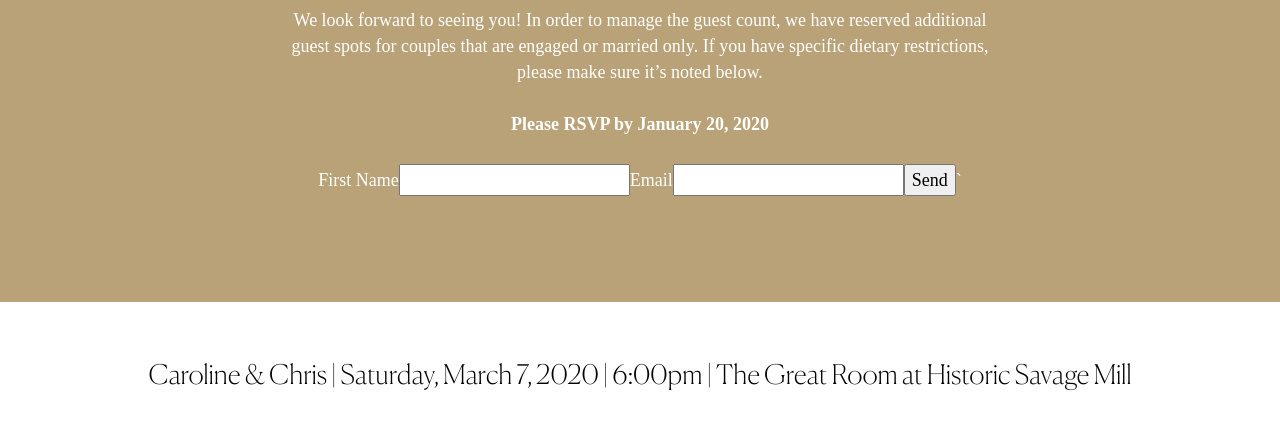
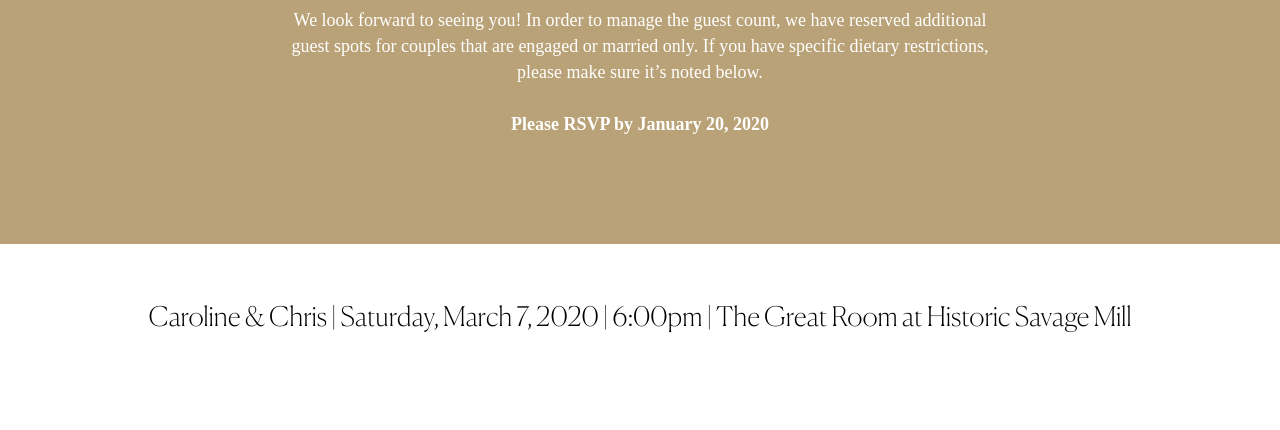
Before and after one commit to carolinesoleelee/wedding-site, a Gatsby site: page /page-3 in a window 1280 px wide. Shown: the part 374-804 px from the top of the page. Built offline with nearby package versions, Linux system fonts and the light colour scheme; Gatsby itself is replaced by a stand-in of ours; a web font is replaced by a local one.

Commit message:
commenteed out

```diff
--- a/src/pages/page-3.js
+++ b/src/pages/page-3.js
@@ -13,13 +13,13 @@ const SecondPage = () => (
     <p>We look forward to seeing you! In order to manage the guest count, we have reserved additional guest spots for couples that are engaged or married only. If you have specific dietary restrictions, please make sure it’s noted below. </p>
     <p><strong>Please RSVP by January 20, 2020</strong></p>
 
-    <form method="post" name="RSVP Response" netlify>
+    {/* <form method="post" name="RSVP Response" netlify>
             <label for='First Name'>First Name</label>
             <input type="text" id="firstname" name="firstname"></input>
             <label for='Email'>Email</label>
             <input type="text" id="email" name="email"></input>
     <button type="submit">Send</button>
-`</form>
+`</form> */}
     </ContentContainer>
 </Container>
   </Layout>
```
